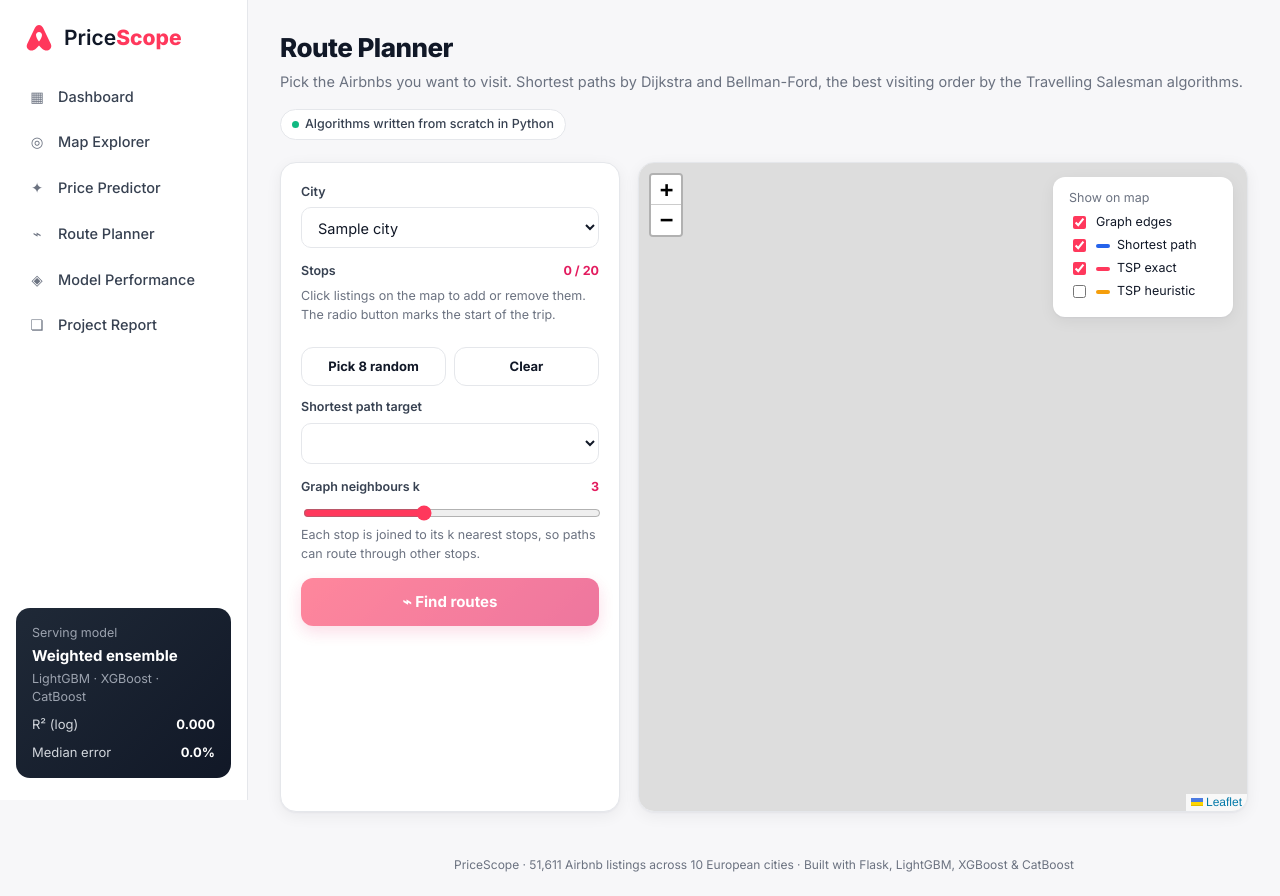
After one commit to lovishv1718/airbnb-price-predictor, a Python web app: template templates/route.html in a window 1280 px wide. The commit adds this page. Run offline with Jinja, Linux system fonts and the light colour scheme; the template is opened without the code that fills it: most values are stand-ins (such as "Sample title", 1, 10 or a date in 2020); lists and menus that the app fills with data are empty; some libraries are stand-ins or nearby versions.

Commit message:
Add Route Planner: Dijkstra, Bellman-Ford and TSP over chosen listings
- src/algorithms.py: k-NN graph, Dijkstra (binary heap), Bellman-Ford with
  negative-cycle check, Held-Karp exact TSP, nearest neighbour + 2-opt
- /route page and POST /api/route: pick listings on the map, compare
  results, operation counts and run times
- tests/test_algorithms.py: 11 tests against Floyd-Warshall and brute force

Co-Authored-By: Claude Opus 5.5 <noreply@anthropic.com>

```diff
--- a/static/css/style.css
+++ b/static/css/style.css
@@ -125,6 +125,39 @@ details .grid { grid-template-columns: 1fr 1fr; gap: 10px; margin-top: 10px; }
 .report pre { background: #111827; color: #E5E7EB; padding: 14px; border-radius: 10px; overflow-x: auto; } .report pre code { background: none; color: inherit; }
 .footer { text-align: center; color: var(--muted); font-size: 12px; padding: 26px 0 6px; }
 
+/* route planner */
+.route-layout { grid-template-columns: 340px 1fr; }
+.route-side { overflow-y: auto; }
+.stops { display: flex; flex-direction: column; gap: 6px; margin-top: 8px; max-height: 260px; overflow-y: auto; }
+.stop { display: flex; align-items: center; gap: 8px; padding: 6px 8px; border: 1px solid var(--line); border-radius: 10px; font-size: 13px; }
+.stop .grow { flex: 1; min-width: 0; }
+.stop input { accent-color: var(--brand); }
+.stop .x { border: 0; background: none; font-size: 18px; color: var(--muted); cursor: pointer; line-height: 1; }
+.stop .x:hover { color: var(--brand); }
+.btn.ghost { background: #fff; color: var(--ink); border: 1px solid var(--line); box-shadow: none; font-size: 13px; padding: 9px; }
+.num-icon { width: 26px; height: 26px; border-radius: 50%; background: #111827; color: #fff; font-weight: 700; font-size: 12px;
+  display: flex; align-items: center; justify-content: center; border: 2px solid #fff; box-shadow: 0 2px 6px rgba(0,0,0,.35); }
+.num-icon.start { background: var(--brand); }
+.num-icon.sm { width: 22px; height: 22px; font-size: 11px; display: inline-flex; flex-shrink: 0; box-shadow: none; }
+.order-tag { background: #fff; color: var(--brand-dark); font-size: 10.5px; font-weight: 700; padding: 1px 5px; border-radius: 6px;
+  box-shadow: 0 1px 4px rgba(0,0,0,.25); white-space: nowrap; }
+.layer-opt { display: flex; align-items: center; gap: 7px; font-size: 12.5px; margin: 4px 0; cursor: pointer; }
+.layer-opt input { accent-color: var(--brand); }
+.sw { width: 14px; height: 4px; border-radius: 2px; display: inline-block; }
+.algo-grid { grid-template-columns: repeat(auto-fit, minmax(260px, 1fr)); }
+.algo { border-top: 4px solid var(--line); }
+.algo.blue { border-top-color: #2563EB; } .algo.indigo { border-top-color: #6366F1; } .algo.red { border-top-color: var(--brand); } .algo.amber { border-top-color: #F59E0B; }
+.algo-head { display: flex; justify-content: space-between; align-items: center; gap: 8px; }
+.algo-head code { font-size: 11.5px; background: #F3F4F6; padding: 3px 7px; border-radius: 6px; white-space: nowrap; }
+.algo-val { font-size: 30px; font-weight: 800; letter-spacing: -.02em; margin: 8px 0 6px; }
+.algo-val small { font-size: 13px; font-weight: 500; color: var(--muted); }
+.seq { display: flex; flex-wrap: wrap; align-items: center; gap: 3px; margin-bottom: 10px; }
+.seq .arrow { color: var(--muted); font-size: 11px; }
+.kv { display: flex; justify-content: space-between; gap: 10px; font-size: 13px; padding: 5px 0; border-bottom: 1px solid #F3F4F6; }
+.kv span { color: var(--muted); } .kv b { text-align: right; }
+.matrix td, .matrix th { padding: 5px 6px; font-size: 11.5px; text-align: center; }
+@media (max-width: 1100px) { .route-layout { grid-template-columns: 1fr; } }
+
 .soft-tiles { filter: saturate(.55) brightness(1.04) contrast(.92); }
 .leaflet-popup-content-wrapper { border-radius: 12px; } .leaflet-popup-content { font-family: Inter, sans-serif; font-size: 13px; margin: 12px 14px; }
 .pop-price { font-size: 18px; font-weight: 800; }
--- a/templates/base.html
+++ b/templates/base.html
@@ -22,6 +22,7 @@
     <a href="/" class="{{ 'active' if page=='dashboard' }}"><i>▦</i>Dashboard</a>
     <a href="/explorer" class="{{ 'active' if page=='explorer' }}"><i>◎</i>Map Explorer</a>
     <a href="/predict" class="{{ 'active' if page=='predict' }}"><i>✦</i>Price Predictor</a>
+    <a href="/route" class="{{ 'active' if page=='route' }}"><i>⌁</i>Route Planner</a>
     <a href="/model" class="{{ 'active' if page=='model' }}"><i>◈</i>Model Performance</a>
     <a href="/report" class="{{ 'active' if page=='report' }}"><i>❏</i>Project Report</a>
   </nav>
--- /dev/null
+++ b/templates/route.html
@@ -0,0 +1,187 @@
+{% extends "base.html" %}
+{% block title %}Route Planner{% endblock %}
+{% block content %}
+<div class="page-head">
+  <div><h1>Route Planner</h1><p>Pick the Airbnbs you want to visit. Shortest paths by Dijkstra and Bellman-Ford, the best visiting order by the Travelling Salesman algorithms.</p></div>
+  <span class="pill"><span class="dot"></span>Algorithms written from scratch in Python</span>
+</div>
+
+<div class="explorer route-layout">
+  <div class="card route-side">
+    <div class="field"><label>City</label>
+      <select id="city">{% for c in cities %}<option>{{ c }}</option>{% endfor %}</select></div>
+    <div class="field"><label>Stops <span class="val" id="count">0 / 20</span></label>
+      <div class="small muted">Click listings on the map to add or remove them. The radio button marks the start of the trip.</div>
+      <div id="stops" class="stops"></div>
+    </div>
+    <div class="grid g2" style="gap:8px;margin-bottom:12px">
+      <button type="button" class="btn ghost" id="random">Pick 8 random</button>
+      <button type="button" class="btn ghost" id="clear">Clear</button>
+    </div>
+    <div class="field"><label>Shortest path target</label><select id="target"></select></div>
+    <div class="field"><label>Graph neighbours k <span class="val" id="k-v">3</span></label>
+      <input type="range" id="k" min="1" max="6" value="3">
+      <div class="small muted">Each stop is joined to its k nearest stops, so paths can route through other stops.</div></div>
+    <button class="btn" id="go" type="button" disabled>⌁ Find routes</button>
+  </div>
+  <div class="card map-card">
+    <div id="map" class="map"></div>
+    <div class="stats-box" id="layers-box">
+      <div class="muted small" style="margin-bottom:6px">Show on map</div>
+      <label class="layer-opt"><input type="checkbox" data-layer="graph" checked> Graph edges</label>
+      <label class="layer-opt"><input type="checkbox" data-layer="path" checked> <span class="sw" style="background:#2563EB"></span>Shortest path</label>
+      <label class="layer-opt"><input type="checkbox" data-layer="exact" checked> <span class="sw" style="background:#FF385C"></span>TSP exact</label>
+      <label class="layer-opt"><input type="checkbox" data-layer="heur"> <span class="sw" style="background:#F59E0B"></span>TSP heuristic</label>
+    </div>
+  </div>
+</div>
+
+<div id="results" style="margin-top:18px"></div>
+{% endblock %}
+{% block scripts %}
+<script>
+const CENTERS = {{ centers|tojson }};
+const EXACT_LIMIT = {{ exact_limit }}, MAX_STOPS = 20;
+const $ = id => document.getElementById(id);
+const map = baseMap("map", CENTERS.Paris, 13);
+const base = L.layerGroup().addTo(map), stopLayer = L.layerGroup().addTo(map);
+const layers = { graph: L.layerGroup().addTo(map), path: L.layerGroup().addTo(map),
+                 exact: L.layerGroup().addTo(map), heur: L.layerGroup() };
+let rows = [], q = [], stops = [], start = 0, result = null;
+
+async function loadCity(city) {
+  const d = await (await fetch(`/api/listings/${encodeURIComponent(city)}`)).json();
+  rows = d.rows; q = quantiles(rows.map(r => r[2]), [.2, .4, .6, .8]);
+  map.setView(d.center, 13);
+  base.clearLayers();
+  rows.forEach((r, i) => L.circleMarker([r[0], r[1]], { radius: 4, stroke: false, fillOpacity: .55, fillColor: priceColor(r[2], q) })
+    .bindTooltip(`${eur(r[2])} · ${ROOM_TYPES[r[3]]} · ${r[5]} guests`).on("click", () => toggle(i)).addTo(base));
+  stops = []; start = 0; clearResult(); render();
+}
+
+function toggle(i) {
+  const at = stops.indexOf(i);
+  if (at >= 0) { stops.splice(at, 1); if (start >= stops.length) start = 0; }
+  else if (stops.length < MAX_STOPS) stops.push(i);
+  clearResult(); render();
+}
+
+function render() {
+  stopLayer.clearLayers();
+  stops.forEach((i, n) => L.marker([rows[i][0], rows[i][1]], { icon: L.divIcon({ className: "",
+      html: `<div class="num-icon ${n === start ? "start" : ""}">${n + 1}</div>`, iconSize: [26, 26], iconAnchor: [13, 13] }) })
+    .on("click", () => toggle(i)).addTo(stopLayer));
+  $("count").textContent = `${stops.length} / ${MAX_STOPS}`;
+  $("stops").innerHTML = stops.length ? stops.map((i, n) => { const r = rows[i]; return `
+    <div class="stop"><input type="radio" name="start" ${n === start ? "checked" : ""} data-n="${n}" title="Start here">
+      <span class="num-icon sm ${n === start ? "start" : ""}">${n + 1}</span>
+      <span class="grow"><b>${eur(r[2])}</b> <span class="muted small">${ROOM_TYPES[r[3]].replace("/apt", "")} · ${r[5]} guests · ${r[9]} km from centre</span></span>
+      <button type="button" class="x" data-i="${i}" title="Remove">×</button></div>`; }).join("")
+    : `<div class="placeholder small" style="padding:18px">No stops yet</div>`;
+  const prev = $("target").value;
+  $("target").innerHTML = stops.map((_, n) => `<option value="${n}">Stop ${n + 1}</option>`).filter((_, n) => n !== start).join("");
+  if ([...$("target").options].some(o => o.value === prev)) $("target").value = prev;
+  $("go").disabled = stops.length < 2;
+}
+
+$("stops").addEventListener("click", e => {
+  if (e.target.matches(".x")) toggle(+e.target.dataset.i);
+  if (e.target.matches("input[type=radio]")) { start = +e.target.dataset.n; clearResult(); render(); }
+});
+$("random").addEventListener("click", () => {
+  stops = []; start = 0;
+  while (stops.length < Math.min(8, rows.length)) { const i = Math.floor(Math.random() * rows.length); if (!stops.includes(i)) stops.push(i); }
+  clearResult(); render(); fitStops();
+});
+$("clear").addEventListener("click", () => { stops = []; start = 0; clearResult(); render(); });
+$("k").addEventListener("input", () => $("k-v").textContent = $("k").value);
+$("city").addEventListener("change", e => loadCity(e.target.value));
+document.querySelectorAll("[data-layer]").forEach(cb => cb.addEventListener("change", () =>
+  cb.checked ? layers[cb.dataset.layer].addTo(map) : map.removeLayer(layers[cb.dataset.layer])));
+
+function fitStops() { if (stops.length) map.fitBounds(stops.map(i => [rows[i][0], rows[i][1]]), { padding: [60, 60], maxZoom: 15 }); }
+function clearResult() { result = null; Object.values(layers).forEach(l => l.clearLayers()); $("results").innerHTML = ""; }
+const ll = n => [rows[stops[n]][0], rows[stops[n]][1]];
+const seq = a => a.map(n => `<span class="num-icon sm">${n + 1}</span>`).join('<span class="arrow">→</span>');
+
+$("go").addEventListener("click", async () => {
+  $("go").disabled = true; $("go").textContent = "Computing…";
+  const body = { points: stops.map(i => ({ lat: rows[i][0], lon: rows[i][1] })), start, target: +$("target").value, k: +$("k").value };
+  try {
+    const r = await fetch("/api/route", { method: "POST", headers: { "Content-Type": "application/json" }, body: JSON.stringify(body) });
+    result = await r.json();
+    if (result.error) throw new Error(result.error);
+    draw(); show();
+  } catch (err) { $("results").innerHTML = `<div class="card placeholder">⚠ ${err.message}</div>`; }
+  $("go").disabled = false; $("go").textContent = "⌁ Find routes";
+});
+
+function draw() {
+  Object.values(layers).forEach(l => l.clearLayers());
+  result.graph.edges.forEach(([u, v, w]) => L.polyline([ll(u), ll(v)], { color: "#6B7280", weight: 1.5, dashArray: "4 5", opacity: .8 })
+    .bindTooltip(`${u + 1} – ${v + 1}: ${w.toFixed(2)} km`).addTo(layers.graph));
+  L.polyline(result.dijkstra.path.map(ll), { color: "#2563EB", weight: 7, opacity: .75 }).addTo(layers.path);
+  if (result.tsp_exact) L.polyline(result.tsp_exact.walk.map(ll), { color: "#FF385C", weight: 3.5, opacity: .95 }).addTo(layers.exact);
+  L.polyline(result.tsp_heuristic.walk.map(ll), { color: "#F59E0B", weight: 3.5, opacity: .95, dashArray: "8 6" }).addTo(layers.heur);
+  const tour = (result.tsp_exact || result.tsp_heuristic).tour;
+  tour.slice(0, -1).forEach((n, pos) => L.marker(ll(n), { interactive: false, icon: L.divIcon({ className: "",
+    html: `<div class="order-tag">#${pos + 1}</div>`, iconSize: [30, 16], iconAnchor: [-8, 20] }) }).addTo(layers.exact));
+  fitStops();
+}
+
+function show() {
+  const R = result, n = R.n, E = R.graph.num_edges, d = R.dijkstra, b = R.bellman_ford, x = R.tsp_exact, h = R.tsp_heuristic;
+  const price = stops.reduce((s, i) => s + rows[i][2], 0);
+  const gap = x ? ((h.km / x.km - 1) * 100) : null;
+  const card = (cls, title, cx, value, unit, body) => `<div class="card algo ${cls}"><div class="algo-head"><h3>${title}</h3><code>${cx}</code></div>
+    <div class="algo-val">${value}<small> ${unit}</small></div>${body}</div>`;
+  const stat = (k, v) => `<div class="kv"><span>${k}</span><b>${v}</b></div>`;
+  $("results").innerHTML = `<div class="fade-in">
+  <div class="grid kpis">
+    <div class="card kpi accent"><div class="label">Stops</div><div class="value">${n}</div><div class="hint">start at stop ${R.start + 1}</div></div>
+    <div class="card kpi"><div class="label">Graph</div><div class="value">${n} V · ${E} E</div><div class="hint">k = ${R.k} nearest neighbours</div></div>
+    <div class="card kpi"><div class="label">Best round trip</div><div class="value">${(x || h).km.toFixed(2)} km</div><div class="hint">${x ? "exact optimum" : "heuristic"}</div></div>
+    <div class="card kpi"><div class="label">Stays at these listings</div><div class="value">${eur(price)}</div><div class="hint">sum of 2-night prices</div></div>
+  </div>
+  <div class="grid algo-grid">
+    ${card("blue", "Dijkstra", "O((V + E) log V)", d.distance.toFixed(2), `km to stop ${R.target + 1}`,
+      `<div class="seq">${seq(d.path)}</div>${stat("Edge relaxations", d.relaxations)}${stat("Heap pushes", d.heap_pushes)}
+       ${stat("Settled order", d.visit_order.map(v => v + 1).join(", "))}${stat("Run time", d.ms.toFixed(3) + " ms")}
+       <p class="small muted">Greedy: always settles the closest unsettled stop using a binary min-heap. Needs non-negative weights.</p>`)}
+    ${card("indigo", "Bellman-Ford", "O(V · E)", b.distance.toFixed(2), `km to stop ${R.target + 1}`,
+      `<div class="seq">${seq(b.path)}</div>${stat("Passes used", `${b.passes} of ${b.max_passes}`)}${stat("Edge relaxations", b.relaxations)}
+       ${stat("Negative cycle", b.negative_cycle ? "yes" : "none")}${stat("Run time", b.ms.toFixed(3) + " ms")}
+       <p class="small muted">Relaxes all ${b.directed_edges} directed edges each pass and stops early when nothing changes. Also works with negative weights.</p>`)}
+    ${x ? card("red", "TSP · Held-Karp (exact)", "O(n² · 2ⁿ)", x.km.toFixed(2), "km round trip",
+      `<div class="seq">${seq(x.tour)}</div>${stat("Subsets", x.subsets.toLocaleString())}${stat("DP transitions", x.states.toLocaleString())}
+       ${stat("Run time", x.ms.toFixed(3) + " ms")}<p class="small muted">Dynamic programming over bitmask subsets. Guaranteed optimal; practical up to ${EXACT_LIMIT} stops.</p>`)
+      : `<div class="card algo red"><div class="algo-head"><h3>TSP · Held-Karp (exact)</h3><code>O(n² · 2ⁿ)</code></div>
+         <p class="muted">Skipped: ${n} stops is above the exact limit of ${EXACT_LIMIT}. With n = ${n} the DP would need about ${(n * n * 2 ** (n - 1)).toLocaleString()} steps.</p></div>`}
+    ${card("amber", "TSP · Nearest neighbour + 2-opt", "O(n²) per pass", h.km.toFixed(2), "km round trip",
+      `<div class="seq">${seq(h.tour)}</div>${stat("Greedy tour alone", h.greedy_km.toFixed(2) + " km")}${stat("2-opt swaps", h.two_opt_swaps)}
+       ${stat("Gap to optimum", gap === null ? "n/a" : gap.toFixed(2) + "%")}${stat("Run time", h.ms.toFixed(3) + " ms")}
+       <p class="small muted">Greedy tour, then reverses segments while that shortens the tour. Fast but not guaranteed optimal.</p>`)}
+  </div>
+  <div class="grid g2" style="margin-top:18px">
+    <div class="card"><h3>Shortest distances from stop ${R.start + 1}</h3><div class="sub">Dijkstra and Bellman-Ford must agree on every stop: ${R.agree ? "<b style='color:#059669'>they do ✓</b>" : "<b class='pos'>mismatch</b>"}</div>
+      <div class="table-wrap"><table><thead><tr><th>Stop</th><th>Dijkstra km</th><th>Bellman-Ford km</th><th>Path</th></tr></thead><tbody>
+      ${d.all_distances.map((v, i) => `<tr><td><b>${i + 1}</b></td><td>${v.toFixed(3)}</td><td>${b.all_distances[i].toFixed(3)}</td>
+        <td class="small">${pathTo(i).map(p => p + 1).join(" → ")}</td></tr>`).join("")}
+      </tbody></table></div></div>
+    <div class="card"><h3>All-pairs shortest-path matrix (km)</h3><div class="sub">Dijkstra run from every stop; this is the distance matrix the TSP solvers use</div>
+      <div class="table-wrap"><table class="matrix"><thead><tr><th></th>${R.matrix.map((_, j) => `<th>${j + 1}</th>`).join("")}</tr></thead><tbody>
+      ${R.matrix.map((row, i) => `<tr><th>${i + 1}</th>${row.map(v => `<td>${v ? v.toFixed(2) : "–"}</td>`).join("")}</tr>`).join("")}
+      </tbody></table></div></div>
+  </div></div>`;
+}
+
+function pathTo(t) {  // rebuild a path from Dijkstra's shortest-path tree
+  const parent = {}; result.dijkstra.tree.forEach(([p, v]) => parent[v] = p);
+  const out = [t]; while (parent[out[0]] !== undefined) out.unshift(parent[out[0]]);
+  return out;
+}
+
+const initial = new URLSearchParams(location.search).get("city") || "Paris";
+$("city").value = initial; loadCity(initial);
+</script>
+{% endblock %}
```
Also changed, not shown: app.py (+24 -0 lines), reports/REPORT.md (+21 -1 lines), src/algorithms.py (added, +297 -0 lines), tests/test_algorithms.py (added, +125 -0 lines), README.md, 1 other file.
